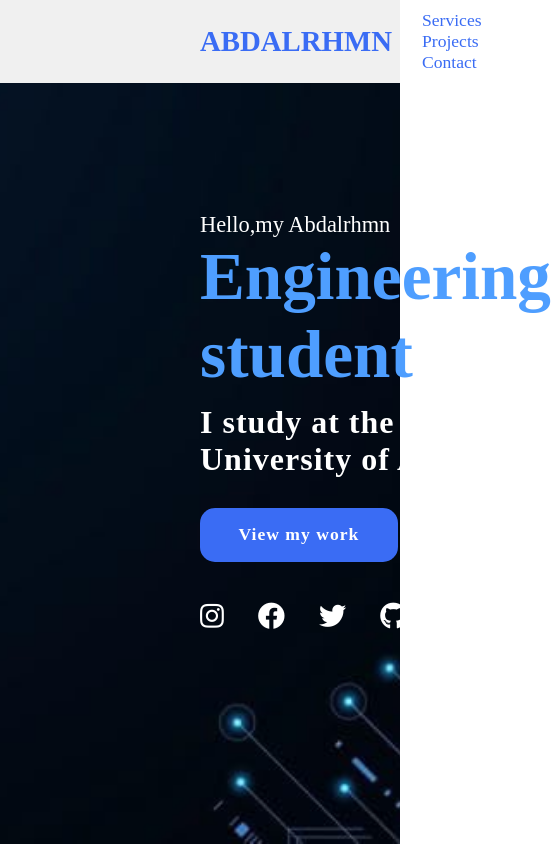
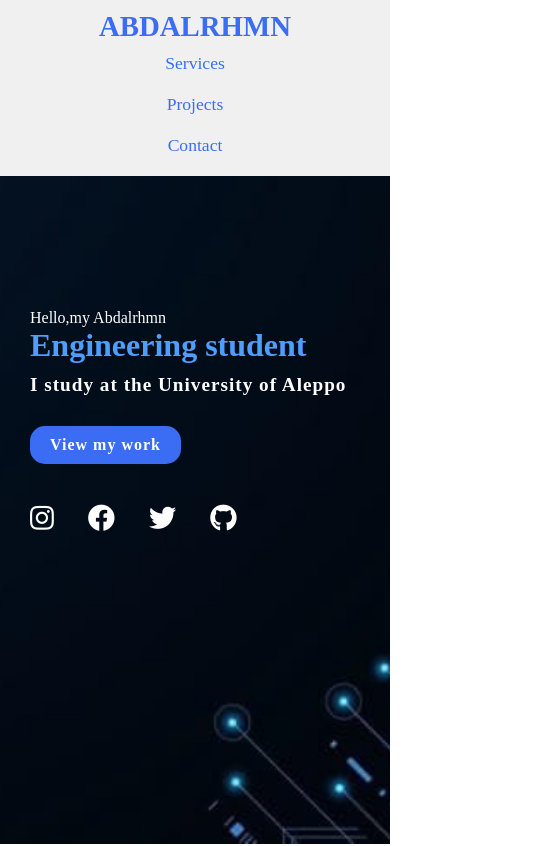
Before and after one commit to eng-abdalrhman/-index.html, a plain HTML site: page index.html in a window 390 px wide. Shown: the top 846 px of the page, 551 px wide, since content can reach past the window. Drawn offline with Linux system fonts and the light colour scheme; some icons are missing.

Commit message:
Update style.css

```diff
--- a/style.css
+++ b/style.css
@@ -151,14 +151,83 @@ section {
 }
 @media (max-width: 768px) {
     header {
-        padding: 10px 200px; /* نفس القيم للهوامش في سطح المكتب */
+        padding: 10px 50px;
+    }
+
+    section {
+        padding: 50px;
+    }
+
+    .main h2 {
+        font-size: 1.2em;
+    }
+
+    .main h2 span {
+        font-size: 2.5em;
+    }
+
+    .main h3 {
+        font-size: 1.5em;
+    }
+
+    .content {
+        flex-direction: column;
+        align-items: center;
+    }
+
+    .card {
+        width: 90%;
+    }
+
+    .title {
+        font-size: 1.8em;
+    }
+}
+
+@media (max-width: 480px) {
+    header {
+        flex-direction: column;
+        align-items: center;
+        padding: 10px 20px;
+    }
+
+    .navigation {
         display: flex;
-        justify-content: space-between; /* يحتفظ بالتنسيق */
+        flex-direction: column;
         align-items: center;
     }
 
     .navigation a {
-        font-size: 1.1em; /* الحفاظ على نفس حجم الخط */
-        padding-left: 30px; /* نفس التباعد بين الروابط */
+        padding: 10px 0;
+    }
+
+    section {
+        padding: 30px;
+    }
+
+    .main h2 {
+        font-size: 1em;
+    }
+
+    .main h2 span {
+        font-size: 2em;
+    }
+
+    .main h3 {
+        font-size: 1.2em;
+    }
+
+    .main-btn {
+        font-size: 1em;
+        padding: 10px 20px;
+    }
+
+    .title {
+        font-size: 1.5em;
+    }
+
+    .card {
+        width: 95%;
+        padding: 20px;
     }
 }
```
